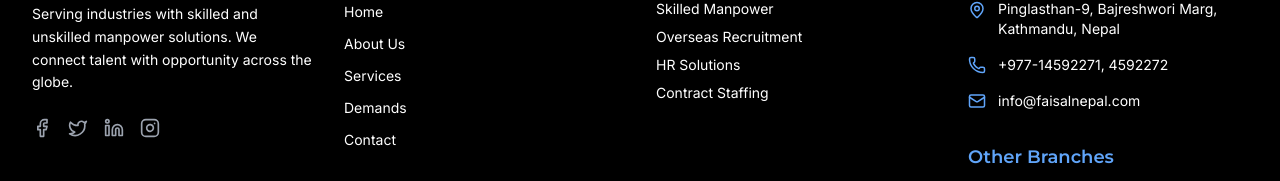
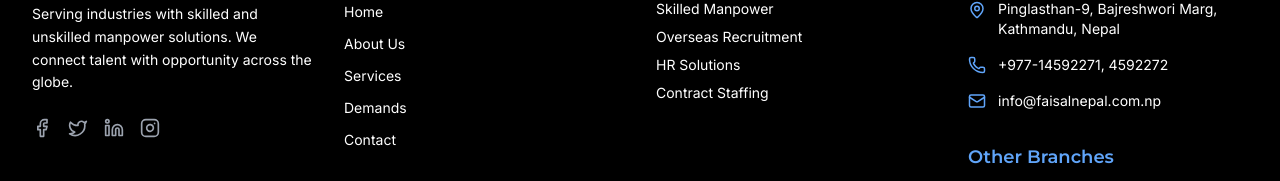
Before and after one commit to saroj60/faisalmanagement, a React (Vite) app: page / in a window 1280 px wide. Shown: the part 6538-6719 px from the top of the page. Built offline with nearby package versions, Linux system fonts and the light colour scheme; no server answers.

Commit message:
docs: update company email address to info@faisalnepal.com.np

```diff
--- a/src/pages/Contact.jsx
+++ b/src/pages/Contact.jsx
@@ -101,7 +101,7 @@
                     <div className="lg:col-span-2">
                         <Card className="p-8">
                             <h2 className="text-2xl font-bold text-primary mb-6">Send us a Message</h2>
-                            <form className="space-y-6" action="https://formsubmit.co/info@faisalnepal.com" method="POST">
+                            <form className="space-y-6" action="https://formsubmit.co/info@faisalnepal.com.np" method="POST">
                                 <input type="hidden" name="_captcha" value="false" />
                                 <input type="hidden" name="_subject" value="New Contact Inquiry from Website" />
                                 <input type="hidden" name="_next" value="https://www.faisalnepal.com.np/contact" />
--- a/src/utils/constants.js
+++ b/src/utils/constants.js
@@ -8,7 +8,7 @@
 
 export const COMPANY_INFO = {
     name: 'Faisal Management',
-    email: 'info@faisalnepal.com',
+    email: 'info@faisalnepal.com.np',
     phone: '+977-14592271, 4592272',
     address: 'Pinglasthan-9, Bajreshwori Marg, Kathmandu, Nepal',
 };
```
